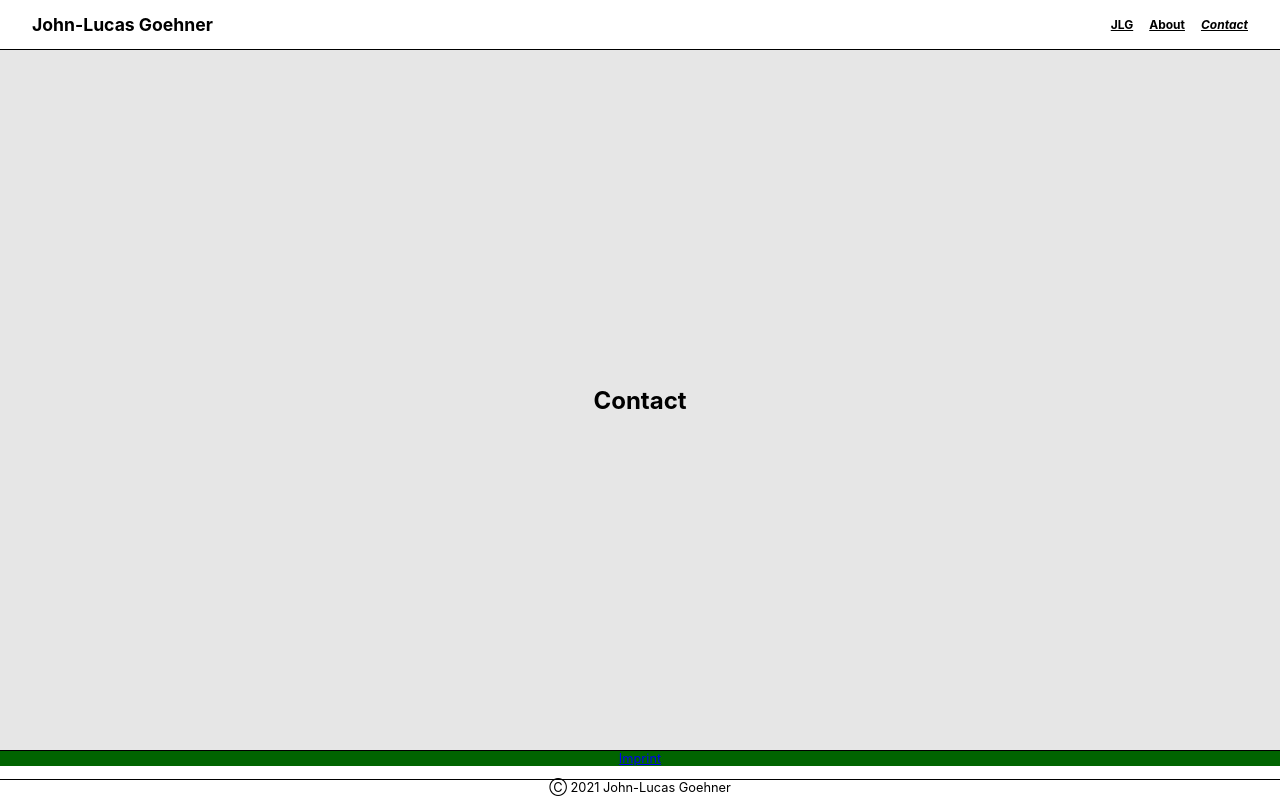
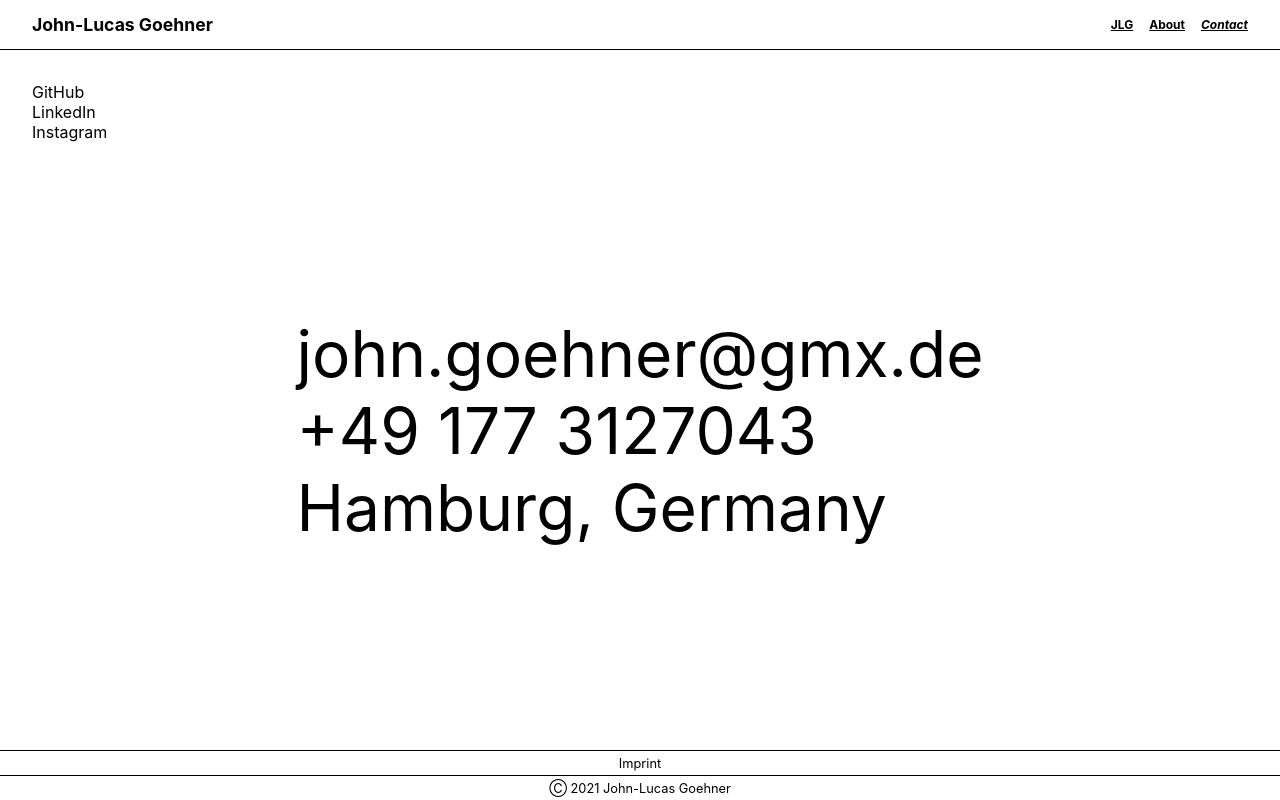
Before and after one commit to johnxgaehner/personal-react-website, a React (Create React App) app: page /contact in a window 1280 px wide. Built offline with nearby package versions, Linux system fonts and the light colour scheme.

Commit message:
Add content + basic styling to home, about & contact pages

```diff
--- a/src/App.css
+++ b/src/App.css
@@ -33,14 +33,6 @@ h1 {
   font-style: italic;
 }
 
-.main {
-  padding: 2rem;
-  background-color: rgb(230, 230, 230);
-  display: flex;
-  justify-content: center;
-  align-items: center;
-}
-
 .image {
   height: 100px;
   width: auto;
@@ -52,19 +44,24 @@ h1 {
 }
 
 .footer__imprint {
-  background-color: darkgreen;
-
+  height: 25px;
+  border-top: 1px solid black;
   display: flex;
   justify-content: center;
-  text-align: center;
-  border-top: 1px solid black;
+  align-items: center;
+}
+
+.footer__imprint a {
+  color: black;
+  text-decoration: none;
 }
 
 .footer__copyright {
+  height: 25px;
+  border-top: 1px solid black;
   display: flex;
   justify-content: center;
-  text-align: center;
-  border-top: 1px solid black;
+  align-items: center;
 }
 
 ::selection {
--- a/src/App.js
+++ b/src/App.js
@@ -17,7 +17,6 @@ function App() {
           <NavLink to="/contact">Contact</NavLink>
         </nav>
       </header>
-      <main className="main">
       <Switch>
         <Route path="/about">
           <About />
@@ -29,11 +28,11 @@ function App() {
           <Home />
         </Route>
       </Switch>
-      </main>
+
       <footer className="footer">
-        <Link className="footer__imprint" to="">
-          Imprint
-        </Link>
+        <div className="footer__imprint">
+          <Link to="">Imprint</Link>
+        </div>
         <p className="footer__copyright">Ⓒ 2021 John-Lucas Goehner</p>
       </footer>
     </div>
--- a/src/index.css
+++ b/src/index.css
@@ -1,6 +1,12 @@
-body {
+*,
+*::before,
+*::after {
   margin: 0;
   padding: 0;
+  box-sizing: border-box;
+}
+
+body {
   font-family: -apple-system, BlinkMacSystemFont, "Segoe UI", "Roboto", "Oxygen",
     "Ubuntu", "Cantarell", "Fira Sans", "Droid Sans", "Helvetica Neue",
     sans-serif;
--- a/src/pages/About.css
+++ b/src/pages/About.css
@@ -1,3 +1,13 @@
+.about {
+  padding: 2rem;
+  font-size: 4rem;
+  display: grid;
+  align-items: center;
+}
+
+.about__text {
+}
+
 .about-skillset__list {
   all: unset;
 }
--- a/src/pages/About.js
+++ b/src/pages/About.js
@@ -2,13 +2,14 @@ import "./About.css";
 
 export default function About() {
   return (
-    <section>
-      <p className="about-text">
+    <section className="about">
+      <p className="about__text">
         Hi! I'm John. Soon-to-be web developer. Right now attending the
-        neuefische bootcamp to learn the tools to be able to translate ideas
-        into code. Focussing on design and interaction.
+        neuefische bootcamp, learning all the tools & technologies to be able to
+        translate ideas into code. Eager to span a broad range, I have a knack
+        on design and interaction.
       </p>
-      <div className="about-skillset">
+      {/* <div className="about-skillset">
         <p>current skill set.</p>
         <ul className="about-skillset__list">
           <li>HTML</li>
@@ -19,7 +20,7 @@ export default function About() {
           <li>PATIENCE</li>
           <li>MOTIVATION</li>
         </ul>
-      </div>
+      </div> */}
     </section>
   );
 }
--- /dev/null
+++ b/src/pages/Contact.css
@@ -0,0 +1,26 @@
+.contact {
+  padding: 2rem;
+  display: grid;
+}
+
+.contact__links {
+  align-self: flex-start;
+}
+
+.contact__links ul li {
+  all: unset;
+  display: flex;
+  flex-direction: column;
+}
+
+.contact__info {
+  font-size: 4rem;
+  display: flex;
+  justify-content: center;
+}
+
+.contact__info ul li {
+  all: unset;
+  display: flex;
+  flex-direction: column;
+}
--- a/src/pages/Contact.js
+++ b/src/pages/Contact.js
@@ -1,3 +1,22 @@
+import "./Contact.css";
+
 export default function Contact() {
-  return <h2>Contact</h2>;
+  return (
+    <div className="contact">
+      <section className="contact__links">
+        <ul>
+          <li>GitHub</li>
+          <li>LinkedIn</li>
+          <li>Instagram</li>
+        </ul>
+      </section>
+      <section className="contact__info">
+        <ul>
+          <li>john.goehner@gmx.de</li>
+          <li>+49 177 3127043</li>
+          <li>Hamburg, Germany</li>
+        </ul>
+      </section>
+    </div>
+  );
 }
--- a/src/pages/Home.js
+++ b/src/pages/Home.js
@@ -1,5 +1,3 @@
-import photo from "../images/john.jpg";
-
 export default function Home() {
-  return <img className="image" src={photo} alt="john" />;
+  return <p>INDEX</p>;
 }
```
Lines whose indentation alone changed are shown as unchanged.
